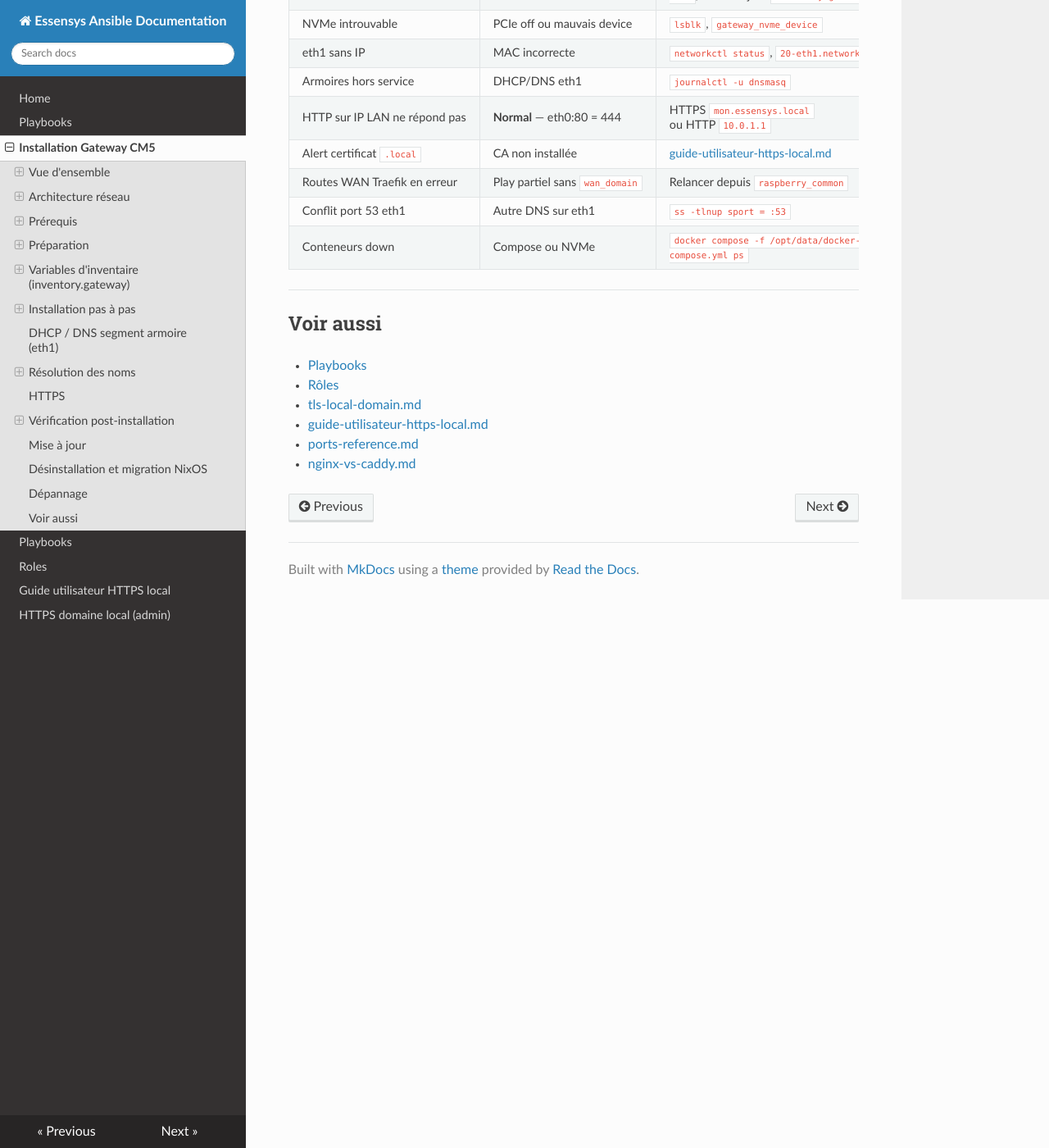
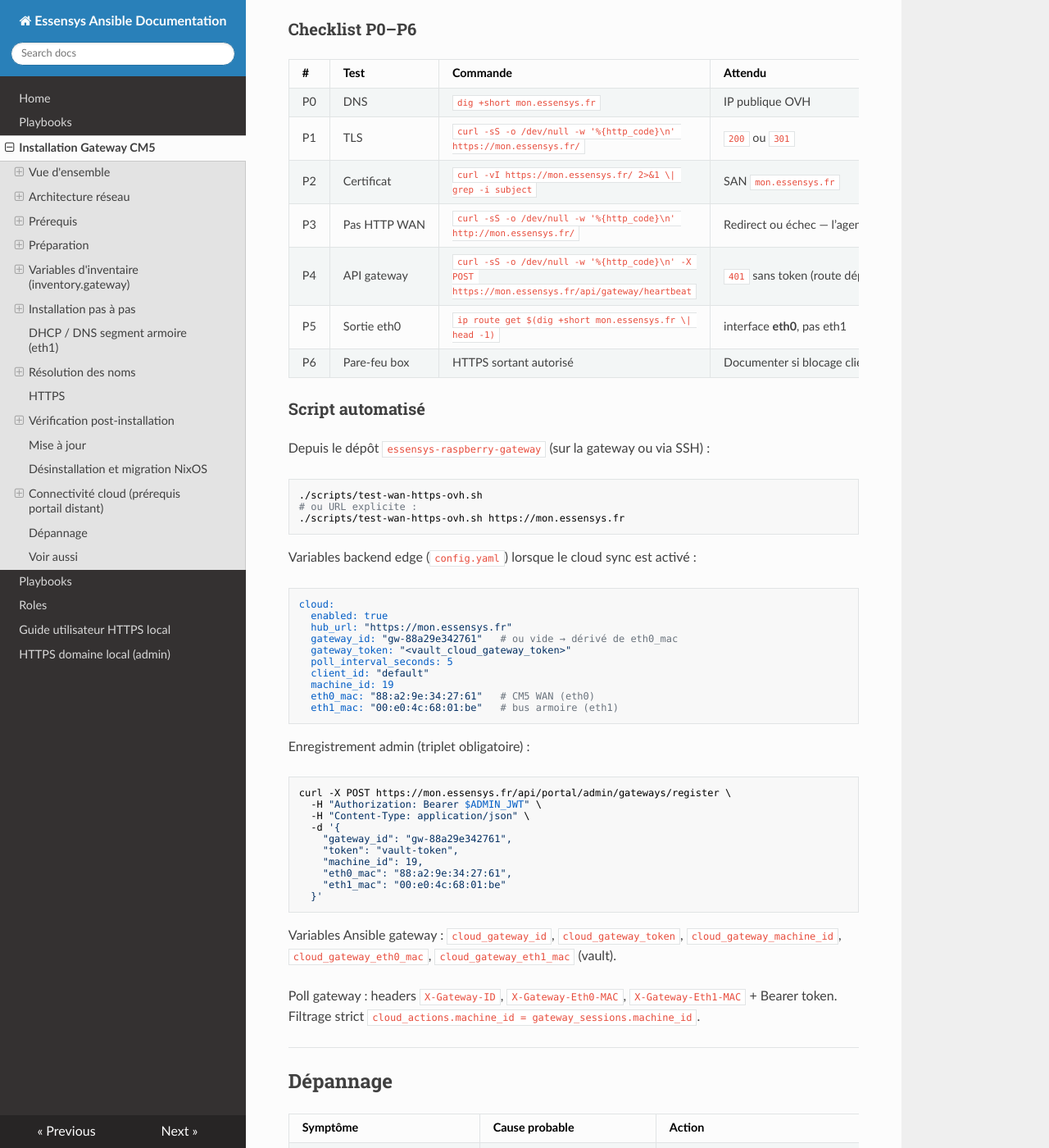
Before and after one commit to essensys-hub/essensys-ansible, an MkDocs documentation site: the page built from docs/install-gateway.md, in a window 1280 px wide and 1400 px high, scrolled down 10099 px. Shown: the whole window at 82% size. Built offline with MkDocs 1.6.1, drawn with Linux system fonts in a browser that asks for light colours; nearby versions of some CDN libraries; some of the changed text lies outside the part shown.

Commit message:
feat(portal): déploiement portail distant et enregistrement gateway triplet
Rôles portal_backend/frontend/nginx, doc connectivité cloud CM5→OVH,
enregistrement gateway avec machine_id et MAC eth0/eth1.

Co-authored-by: Cursor <cursoragent@cursor.com>

````diff
--- a/docs/install-gateway.md
+++ b/docs/install-gateway.md
@@ -412,6 +412,68 @@ Détails : `roles/raspberry_cm5_uninstall/README.md`, `roles/raspberry_cm5_nixos
 
 ---
 
+## Connectivité cloud (prérequis portail distant)
+
+Avant d’activer le **portail utilisateur** sur `https://mon.essensys.fr`, la gateway doit joindre le VPS OVH en **HTTPS sortant (port 443)** via **eth0**. Le canal gateway ↔ cloud **ne doit pas** utiliser `http://mon.essensys.fr`.
+
+### Checklist P0–P6
+
+| # | Test | Commande | Attendu |
+|---|------|----------|---------|
+| P0 | DNS | `dig +short mon.essensys.fr` | IP publique OVH |
+| P1 | TLS | `curl -sS -o /dev/null -w '%{http_code}\n' https://mon.essensys.fr/` | `200` ou `301` |
+| P2 | Certificat | `curl -vI https://mon.essensys.fr/ 2>&1 \| grep -i subject` | SAN `mon.essensys.fr` |
+| P3 | Pas HTTP WAN | `curl -sS -o /dev/null -w '%{http_code}\n' http://mon.essensys.fr/` | Redirect ou échec — l’agent cloud utilise **HTTPS uniquement** |
+| P4 | API gateway | `curl -sS -o /dev/null -w '%{http_code}\n' -X POST https://mon.essensys.fr/api/gateway/heartbeat` | `401` sans token (route déployée) |
+| P5 | Sortie eth0 | `ip route get $(dig +short mon.essensys.fr \| head -1)` | interface **eth0**, pas eth1 |
+| P6 | Pare-feu box | HTTPS sortant autorisé | Documenter si blocage client |
+
+### Script automatisé
+
+Depuis le dépôt `essensys-raspberry-gateway` (sur la gateway ou via SSH) :
+
+```bash
+./scripts/test-wan-https-ovh.sh
+# ou URL explicite :
+./scripts/test-wan-https-ovh.sh https://mon.essensys.fr
+```
+
+Variables backend edge (`config.yaml`) lorsque le cloud sync est activé :
+
+```yaml
+cloud:
+  enabled: true
+  hub_url: "https://mon.essensys.fr"
+  gateway_id: "gw-88a29e342761"   # ou vide → dérivé de eth0_mac
+  gateway_token: "<vault_cloud_gateway_token>"
+  poll_interval_seconds: 5
+  client_id: "default"
+  machine_id: 19
+  eth0_mac: "88:a2:9e:34:27:61"   # CM5 WAN (eth0)
+  eth1_mac: "00:e0:4c:68:01:be"   # bus armoire (eth1)
+```
+
+Enregistrement admin (triplet obligatoire) :
+
+```bash
+curl -X POST https://mon.essensys.fr/api/portal/admin/gateways/register \
+  -H "Authorization: Bearer $ADMIN_JWT" \
+  -H "Content-Type: application/json" \
+  -d '{
+    "gateway_id": "gw-88a29e342761",
+    "token": "vault-token",
+    "machine_id": 19,
+    "eth0_mac": "88:a2:9e:34:27:61",
+    "eth1_mac": "00:e0:4c:68:01:be"
+  }'
+```
+
+Variables Ansible gateway : `cloud_gateway_id`, `cloud_gateway_token`, `cloud_gateway_machine_id`, `cloud_gateway_eth0_mac`, `cloud_gateway_eth1_mac` (vault).
+
+Poll gateway : headers `X-Gateway-ID`, `X-Gateway-Eth0-MAC`, `X-Gateway-Eth1-MAC` + Bearer token. Filtrage strict `cloud_actions.machine_id = gateway_sessions.machine_id`.
+
+---
+
 ## Dépannage
 
 | Symptôme | Cause probable | Action |
--- a/enable-https-prod.yml
+++ b/enable-https-prod.yml
@@ -22,3 +22,7 @@
         --agree-tos
         -m support@essensys.fr
         --redirect
+
+    - name: Re-apply portal nginx routes after certbot
+      import_role:
+        name: portal_nginx
--- a/support-site.yml
+++ b/support-site.yml
@@ -8,3 +8,6 @@
     - database
     - backend
     - frontend
+    - portal_backend
+    - portal_frontend
+    - portal_nginx
````
Also changed, not shown: docs/playbooks.md (+5 -0 lines), 6 other files.
